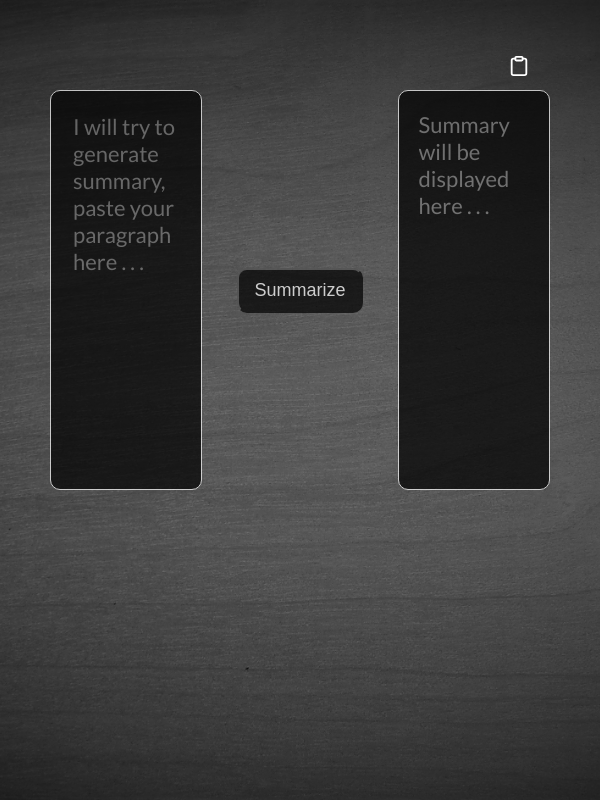
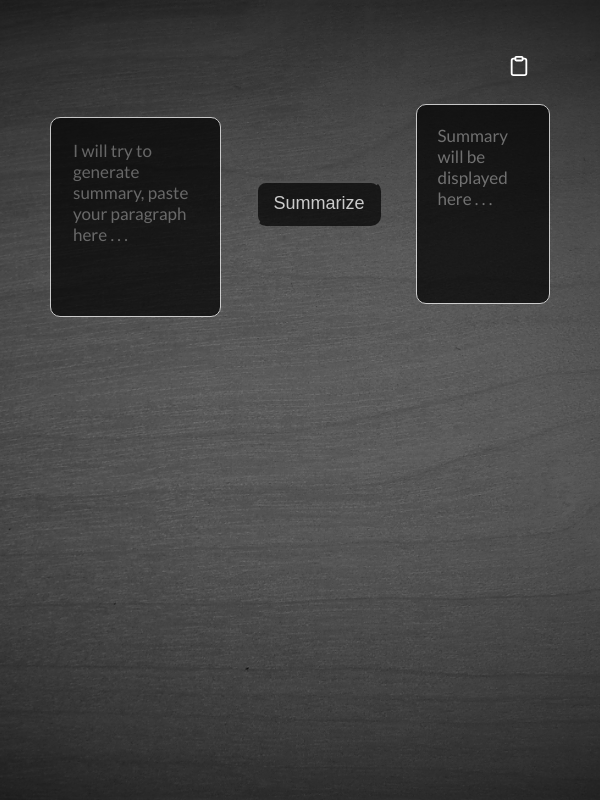
Before and after one commit to vikas03071999/ProductivityTools, a React (Create React App) app: page /SummaryExtractor in a window 600 px wide. Built offline with nearby package versions, Linux system fonts and the light colour scheme.

Commit message:
Responsive css completed

```diff
--- a/src/Components/Input/Input.css
+++ b/src/Components/Input/Input.css
@@ -6,6 +6,7 @@
     border-radius: 10px;
     background-color: black;
     opacity: 0.7;
+    margin-top: 27px;
 }
 
 .inputTextArea{
@@ -20,3 +21,38 @@
     background: transparent;
     color: white;
 }
+
+@media (min-width:768px) and (max-width:1068px){
+ .inputTextArea{
+    font-size: 18px;
+ }
+}
+
+@media (min-width:600px) and (max-width:768px){
+    .inputTextArea{
+        font-size: 17px;
+    }
+
+    .inputContainer{
+        height: 350px;
+    }
+}
+@media (min-width:500px) and (max-width:650px){
+    .inputTextArea{
+        font-size: 17px;
+    }
+    .inputContainer{
+        height: 200px;
+        width: 400px;
+    }
+}
+
+@media (min-width:200px) and (max-width:500px){
+    .inputTextArea{
+        font-size: 15px;
+    }
+    .inputContainer{
+        height: 200px;
+        width: 350px;
+    }
+}
--- a/src/Components/Output/Output.css
+++ b/src/Components/Output/Output.css
@@ -1,6 +1,6 @@
 .outputContainer{
     height: 400px;
-    width: 500px;
+    /* width: 500px; */
     padding: 20px;
     border: 1px solid white;
     border-radius: 10px;
@@ -17,3 +17,44 @@
     font-family: 'Lato', sans-serif;
     color: gray;
 }
+
+@media (max-width:1068px){
+    .ouputDiv{
+       font-size: 18px;
+    }
+}
+
+@media (min-width:650px) and (max-width:768px){
+    .ouputDiv{
+        font-size: 17px;
+    }
+
+    .outputContainer{
+        height: 350px;
+    }
+}
+
+@media (min-width:500px) and (max-width:650px){
+    .ouputDiv{
+        font-size: 17px;
+    }
+    .outputArea{
+        width: 400px !important;
+    }
+    .outputContainer{
+        height: 200px;
+        /* width: 400px; */
+    }
+}
+
+@media (min-width:200px) and (max-width:500px){
+    .ouputDiv{
+        font-size: 15px;
+    }
+    .outputArea{
+        width: 350px !important;
+    }
+    .outputContainer{
+        height: 200px;
+    }
+}
```
